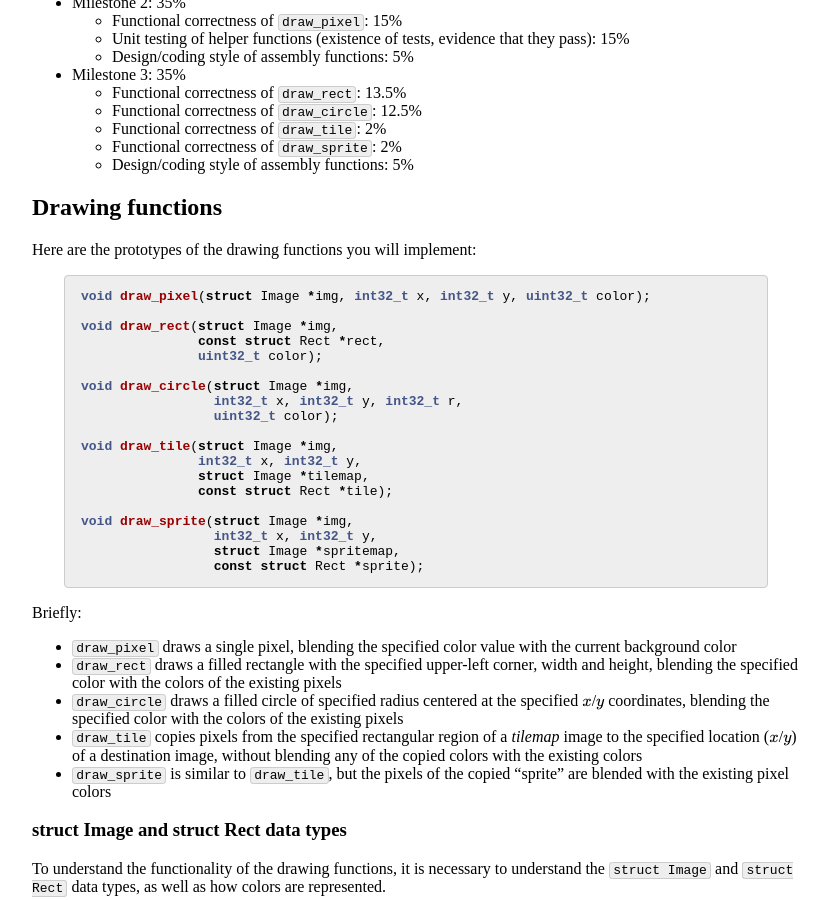
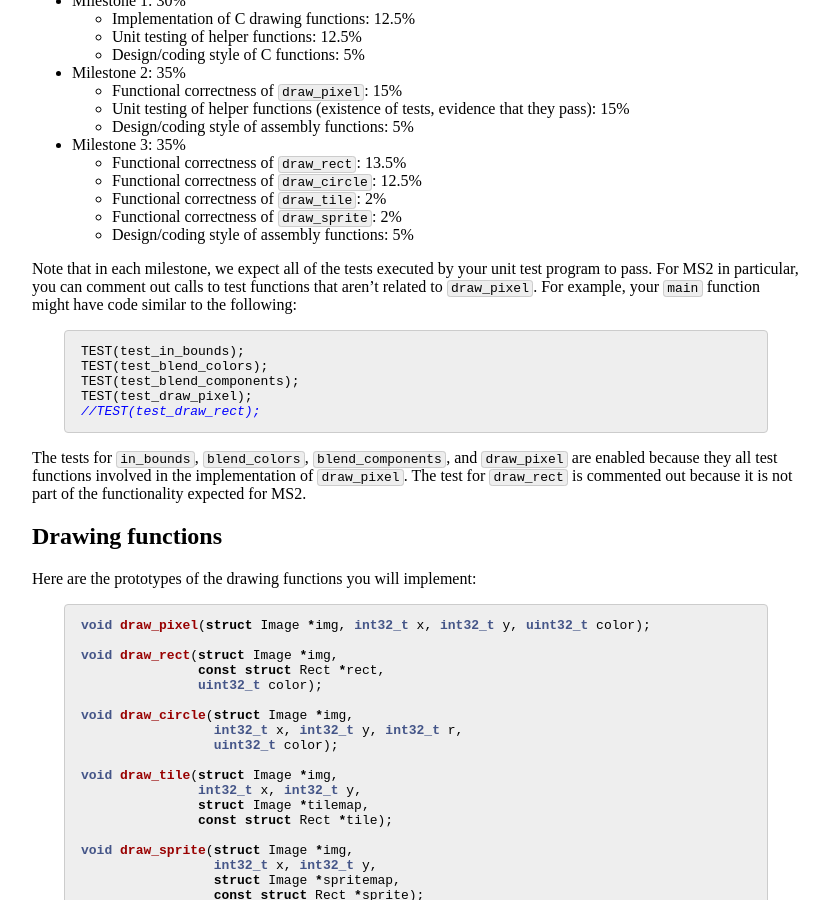
Before and after one commit to jhucsf/fall2022, a Jekyll site: the page built from assign/assign02.md, in a window 1280 px wide and 900 px high, scrolled down 1203 px. Shown: the whole window, without its empty margins (224-1053 px from the left). Built offline with Jekyll 4.4.1, drawn with Linux system fonts in a browser that asks for light colours; formulas are drawn with MathJax 3; some of the changed text lies outside the part shown.

Commit message:
explain expectations for A2MS2 unit testing

````diff
--- a/assign/assign02.md
+++ b/assign/assign02.md
@@ -13,6 +13,11 @@ This is a pair assignment, so you may work with one partner.
 
 *Update 9/22*: Added a link to the [Assembly language demo](https://jh.hosted.panopto.com/Panopto/Pages/Viewer.aspx?id=4b406360-7fbc-4875-b2e4-af1800e8286b)
 screencast video to the [x86-64 tips](#x86-64-tips) section.
+
+*Update 9/27*: Updated [Grading breakdown](#grading-breakdown)
+section to indicate that your submitted unit tests should completely
+pass when submitting MS2 and MS3.  For MS2, you should comment
+out calls to tests functions that aren't related to `test_pixel`.
 
 ## Overview
 
@@ -82,6 +87,26 @@ Your grade for the assignment will be determined as follows:
   * Functional correctness of `draw_tile`: 2%
   * Functional correctness of `draw_sprite`: 2%
   * Design/coding style of assembly functions: 5%
+
+Note that in each milestone, we expect all of the tests executed
+by your unit test program to pass. For MS2 in particular, you can
+comment out calls to test functions that aren't related to
+`draw_pixel`. For example, your `main` function might have
+code similar to the following:
+
+```c
+TEST(test_in_bounds);
+TEST(test_blend_colors);
+TEST(test_blend_components);
+TEST(test_draw_pixel);
+//TEST(test_draw_rect);
+```
+
+The tests for `in_bounds`, `blend_colors`, `blend_components`, and
+`draw_pixel` are enabled because they all test functions involved in
+the implementation of `draw_pixel`. The test for `draw_rect` is
+commented out because it is not part of the functionality expected
+for MS2.
 
 ## Drawing functions
 
````
Also changed, not shown: index.md (+4 -0 lines).
